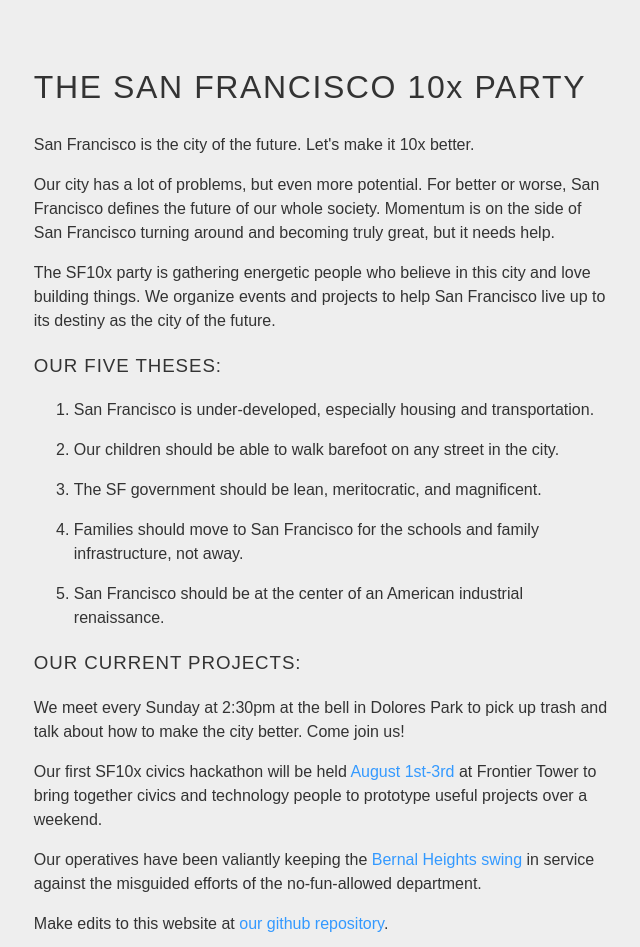
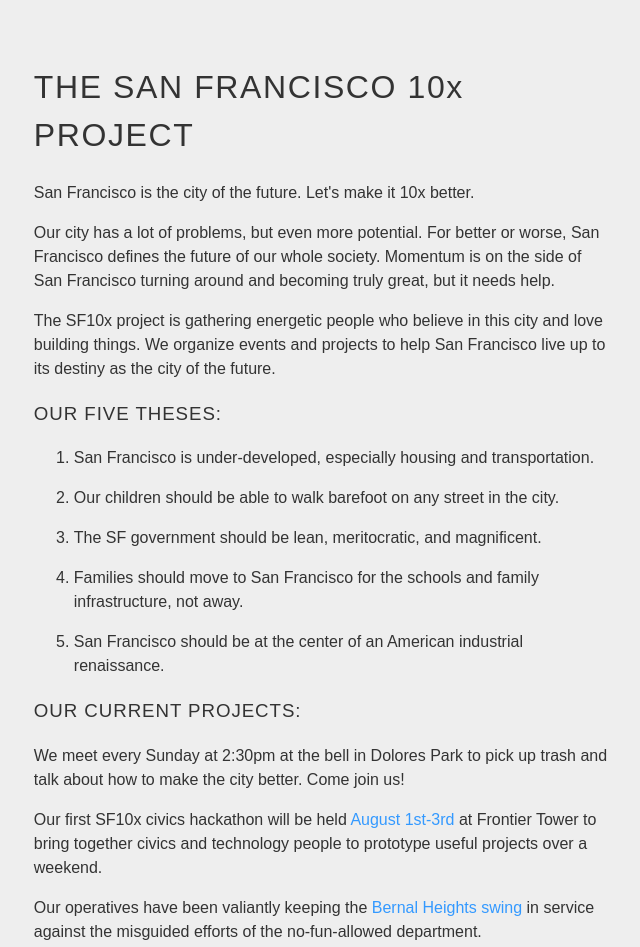
Before and after one commit to wolftivy/sf10x, a plain HTML site: page index.html in a window 1280 px wide. Shown: the top 947 px of the page, without its empty margins (317-957 px from the left). Drawn offline with Linux system fonts and the light colour scheme.

Commit message:
changed name to project

```diff
--- a/index.html
+++ b/index.html
@@ -31,7 +31,7 @@
     </head>
     <body>
         <header>
-            <h1>THE SAN FRANCISCO 10x PARTY</h1>
+            <h1>THE SAN FRANCISCO 10x PROJECT</h1>
         </header>
         <article>
             <p>
@@ -46,7 +46,7 @@
                 and becoming truly great, but it needs help.
             </p>
             <p>
-                The SF10x party is gathering energetic people who believe in
+                The SF10x project is gathering energetic people who believe in
                 this city and love building things. We organize events and
                 projects to help San Francisco live up to its destiny as the
                 city of the future.
```
